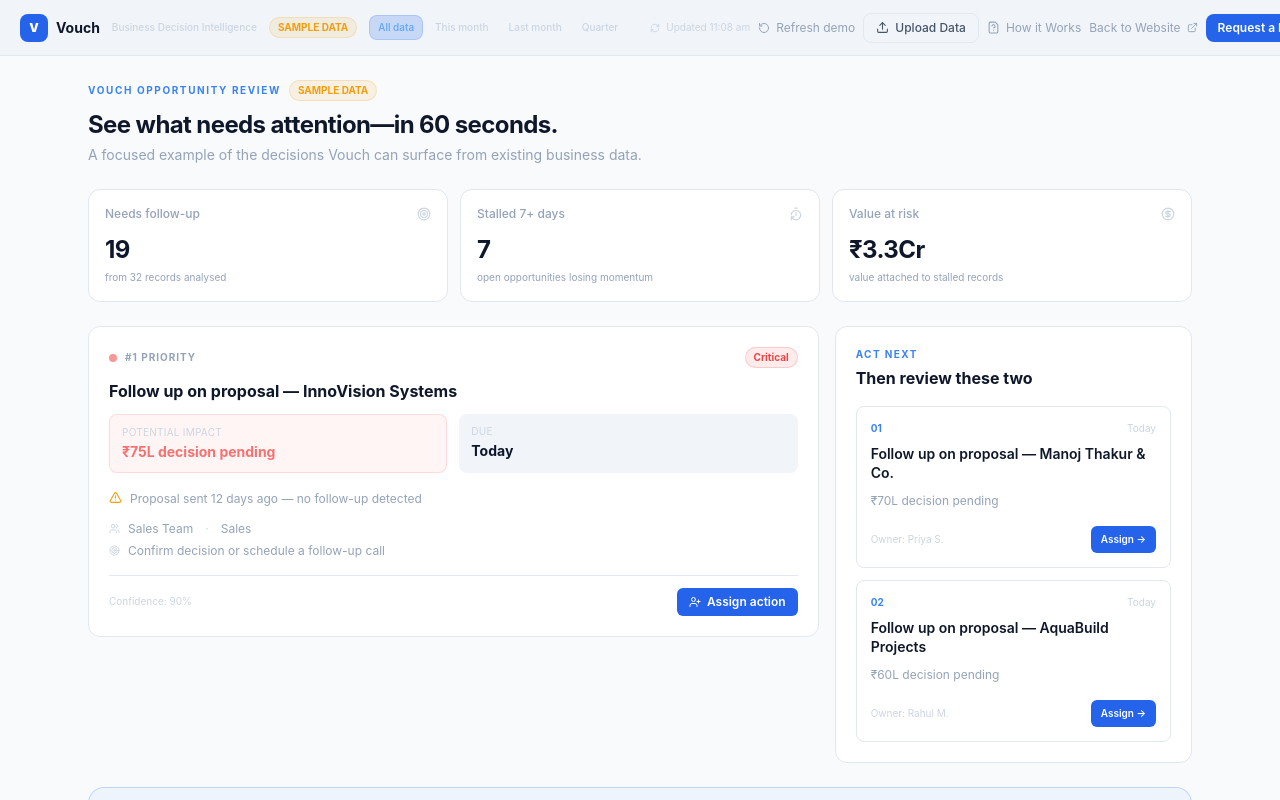
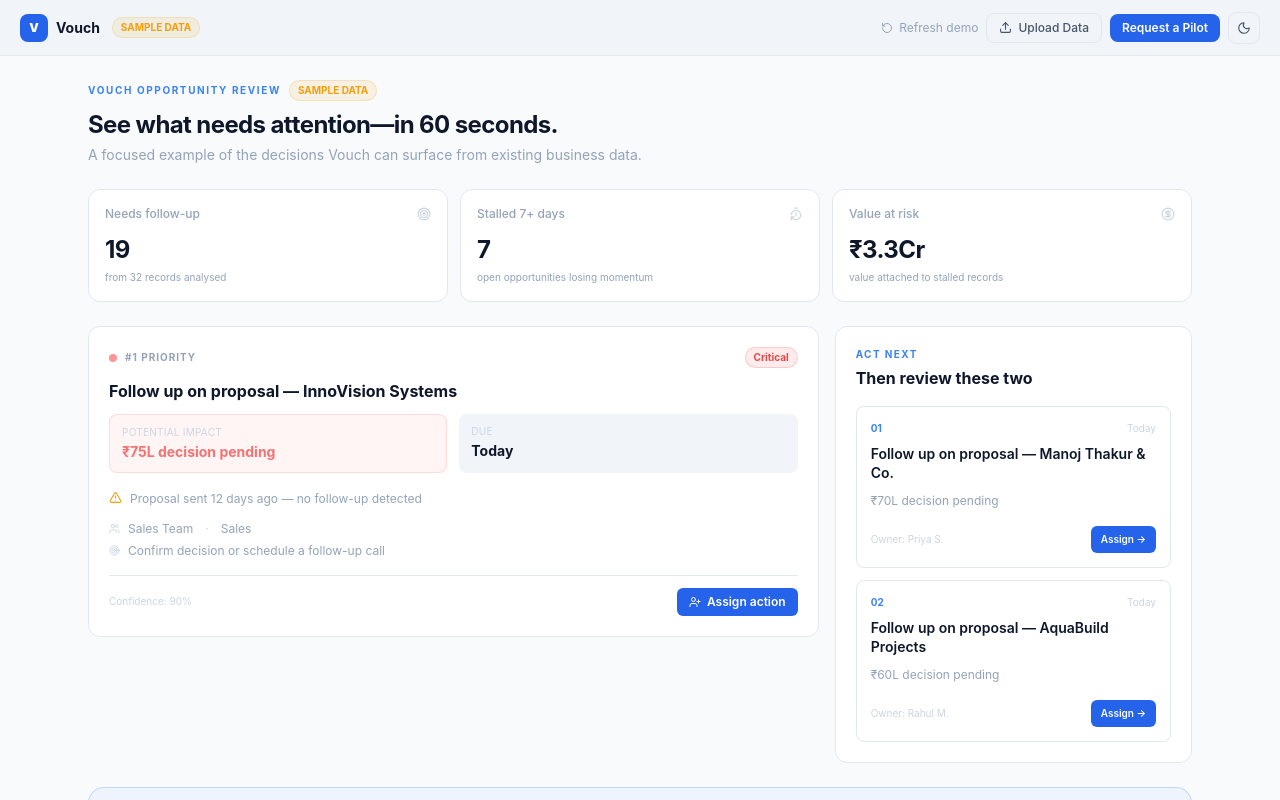
Before and after one commit to shivasricharan/vouchcc, a Next.js app: page / in a window 1280 px wide. Built offline with nearby package versions, Linux system fonts and the light colour scheme.

Commit message:
Simplify tablet dashboard controls

```diff
--- a/components/dashboard/DashHeader.tsx
+++ b/components/dashboard/DashHeader.tsx
@@ -29,7 +29,7 @@
           <span className="flex h-7 w-7 items-center justify-center rounded-lg bg-blue-600 text-xs font-black text-white">V</span>
           <span className="font-bold text-sm whitespace-nowrap">Vouch</span>
         </a>
-        <span className="hidden xl:inline text-[10px] font-medium text-th-faint">Business Decision Intelligence</span>
+        <span className="hidden 2xl:inline text-[10px] font-medium text-th-faint">Business Decision Intelligence</span>
         {dataMode === 'demo' ? (
           <span className="hidden sm:inline text-amber-500 text-[10px] font-bold bg-amber-500/10 border border-amber-500/20 px-2 py-0.5 rounded-full whitespace-nowrap">
             SAMPLE DATA
@@ -44,7 +44,7 @@
 
       {/* Period selector — shown only on dashboard */}
       {showPeriod && (
-        <div className="hidden lg:flex items-center gap-1 shrink-0">
+        <div className="hidden 2xl:flex items-center gap-1 shrink-0">
           {PERIOD_OPTIONS.map(opt => (
             <button
               key={opt.id}
@@ -68,7 +68,7 @@
         {showPeriod && analyzedStr && (
           <button
             onClick={refreshAnalysis}
-            className="hidden md:flex items-center gap-1.5 text-th-faint hover:text-th-muted text-[10px] transition-colors"
+            className="hidden 2xl:flex items-center gap-1.5 text-th-faint hover:text-th-muted text-[10px] transition-colors"
             title="Refresh analysis"
           >
             <RefreshCw size={10} />
@@ -79,7 +79,7 @@
         {showPeriod && dataMode === 'demo' && (
           <button
             onClick={refreshAnalysis}
-            className="flex items-center gap-1.5 text-th-muted hover:text-th-heading text-xs transition-colors"
+            className="hidden xl:flex items-center gap-1.5 text-th-muted hover:text-th-heading text-xs transition-colors"
             title="Refresh sample-data analysis"
           >
             <RotateCcw size={12} />
@@ -98,7 +98,7 @@
 
         <button
           onClick={() => setShowGuide(true)}
-          className="hidden lg:flex items-center gap-1.5 text-th-muted hover:text-th-heading text-xs transition-colors"
+          className="hidden 2xl:flex items-center gap-1.5 text-th-muted hover:text-th-heading text-xs transition-colors"
         >
           <FileQuestion size={13} />
           <span>How it Works</span>
@@ -108,7 +108,7 @@
           href="https://yourvouch.com"
           target="_blank"
           rel="noopener noreferrer"
-          className="hidden lg:flex items-center gap-1.5 text-th-muted hover:text-th-heading text-xs transition-colors"
+          className="hidden 2xl:flex items-center gap-1.5 text-th-muted hover:text-th-heading text-xs transition-colors"
         >
           Back to Website <ExternalLink size={11} />
         </a>
```
